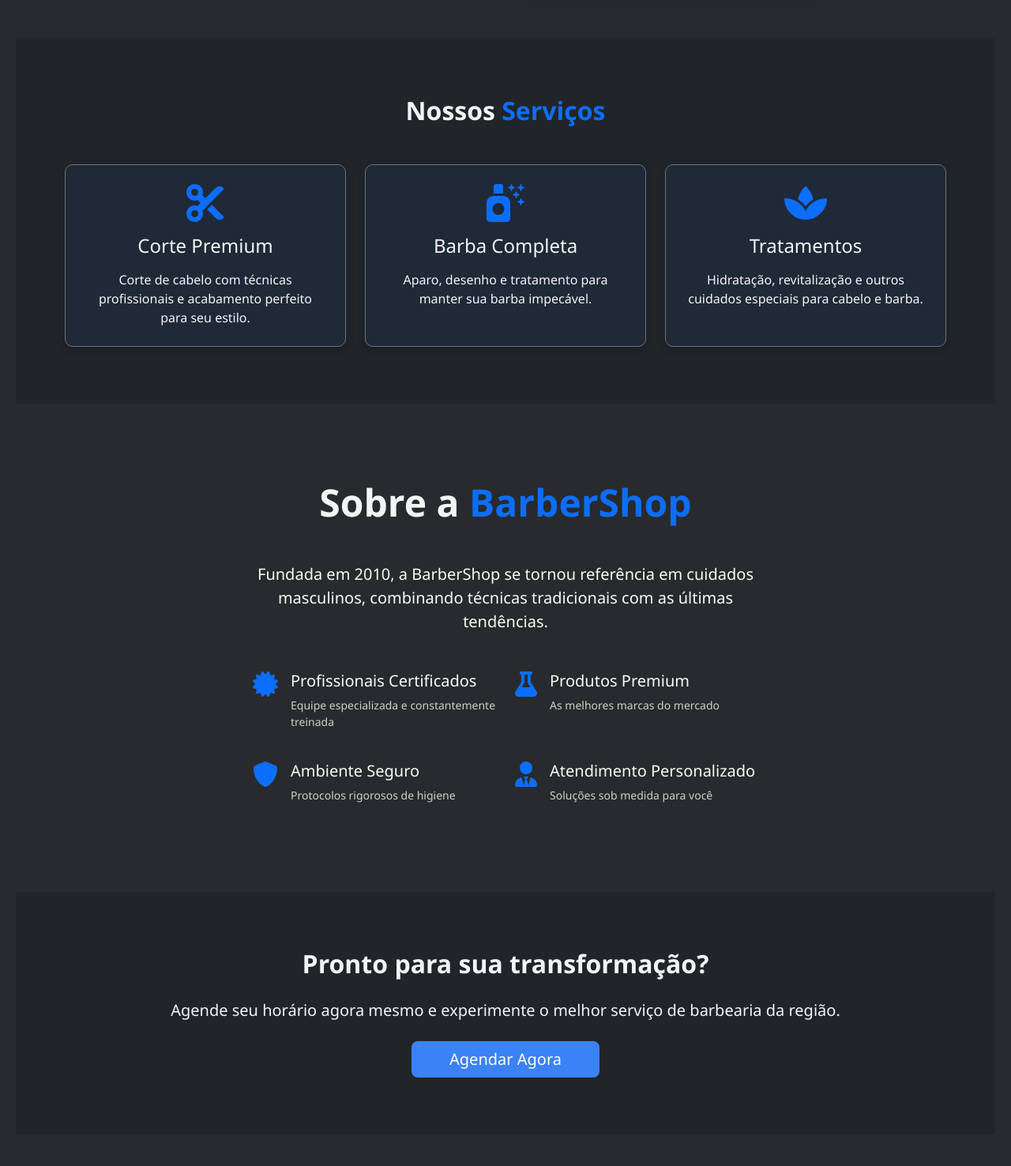
After one commit to ViniciusTeixeira-Dev/CS50-BarberShop, a Flask app: template BarberShop/templates/index.html in a window 1280 px wide. The commit adds this page. Shown: the part 565-2041 px from the top of the page at 79% size. Run offline with Flask 3, Linux system fonts and the light colour scheme; the template is opened without the code that fills it, so the values that code supplies are empty.

Commit message:
feat: index.html

```diff
--- a/BarberShop/app.py
+++ b/BarberShop/app.py
@@ -18,7 +18,7 @@ app.teardown_appcontext(close_db)
 
 @app.route("/")
 def index():
-    return render_template("layout.html")
+    return render_template("index.html")
 
 
 
--- /dev/null
+++ b/BarberShop/templates/index.html
@@ -0,0 +1,165 @@
+{% extends "layout.html" %}
+
+{% block title %}Início | BarberShop{% endblock %}
+
+{% block main %}
+<!-- Hero Section -->
+<section class="hero-section py-5">
+  <div class="container py-5">
+    <div class="row align-items-center">
+      <div class="col-lg-6 mb-4 mb-lg-0">
+        <h1 class="display-4 fw-bold mb-3">Estilo que <span class="text-primary">fala por você</span></h1>
+        <p class="lead mb-4">Na BarberShop, transformamos cortes de cabelo e barba em obras de arte. Agende seu horário e descubra a diferença de um atendimento profissional.</p>
+        <div class="d-flex gap-3">
+          <a href="/agendamento" class="btn btn-primary btn-lg px-4">Agendar Horário</a>
+          {% if not session.user_id %}
+          <a href="/register" class="btn btn-outline-light btn-lg px-4">Criar Conta</a>
+          {% endif %}
+        </div>
+      </div>
+      <div class="col-lg-6">
+        <img src="https://images.unsplash.com/photo-1585747860715-2ba37e788b70?ixlib=rb-1.2.1&auto=format&fit=crop&w=600&q=80"
+             alt="Barbeiro profissional trabalhando"
+             class="img-fluid rounded-3 shadow-lg border border-secondary">
+      </div>
+    </div>
+  </div>
+</section>
+
+<!-- Serviços -->
+<section class="services-section py-5 bg-dark">
+  <div class="container py-4">
+    <h2 class="text-center mb-5 fw-bold">Nossos <span class="text-primary">Serviços</span></h2>
+
+    <div class="row g-4">
+      <div class="col-md-4">
+        <div class="card h-100 border-secondary bg-gray-800">
+          <div class="card-body text-center p-4">
+            <div class="mb-3">
+              <i class="fas fa-cut fa-3x text-primary"></i>
+            </div>
+            <h3 class="h4 mb-3">Corte Premium</h3>
+            <p class="mb-0">Corte de cabelo com técnicas profissionais e acabamento perfeito para seu estilo.</p>
+          </div>
+        </div>
+      </div>
+
+      <div class="col-md-4">
+        <div class="card h-100 border-secondary bg-gray-800">
+          <div class="card-body text-center p-4">
+            <div class="mb-3">
+              <i class="fas fa-air-freshener fa-3x text-primary"></i>
+            </div>
+            <h3 class="h4 mb-3">Barba Completa</h3>
+            <p class="mb-0">Aparo, desenho e tratamento para manter sua barba impecável.</p>
+          </div>
+        </div>
+      </div>
+
+      <div class="col-md-4">
+        <div class="card h-100 border-secondary bg-gray-800">
+          <div class="card-body text-center p-4">
+            <div class="mb-3">
+              <i class="fas fa-spa fa-3x text-primary"></i>
+            </div>
+            <h3 class="h4 mb-3">Tratamentos</h3>
+            <p class="mb-0">Hidratação, revitalização e outros cuidados especiais para cabelo e barba.</p>
+          </div>
+        </div>
+      </div>
+    </div>
+  </div>
+</section>
+
+
+<!-- Sobre Nós  -->
+<section class="about-section py-5 bg-gray-800 rounded-3 my-4">
+  <div class="container py-4">
+    <div class="row">
+      <div class="col-lg-8 mx-auto">
+
+        <!-- Cabeçalho -->
+        <div class="text-center mb-5">
+          <h2 class="fw-bold display-5">
+            Sobre a <span class="text-primary">BarberShop</span>
+          </h2>
+        </div>
+
+        <!-- Conteúdo principal -->
+        <div class="px-lg-5">
+          <p class="lead text-center mb-5 text-light">
+            Fundada em 2010, a BarberShop se tornou referência em cuidados masculinos, combinando técnicas tradicionais com as últimas tendências.
+          </p>
+
+          <!-- Itens em grid -->
+          <div class="row g-4">
+            <div class="col-md-6">
+              <div class="d-flex">
+                <div class="me-3 text-primary">
+                  <i class="fas fa-certificate fa-2x"></i>
+                </div>
+                <div>
+                  <h4 class="h5 text-light">Profissionais Certificados</h4>
+                  <p class="small text-light" style="opacity: 0.8;">Equipe especializada e constantemente treinada</p>
+                </div>
+              </div>
+            </div>
+
+            <div class="col-md-6">
+              <div class="d-flex">
+                <div class="me-3 text-primary">
+                  <i class="fas fa-flask fa-2x"></i>
+                </div>
+                <div>
+                  <h4 class="h5 text-light">Produtos Premium</h4>
+                  <p class="small text-light" style="opacity: 0.8;">As melhores marcas do mercado</p>
+                </div>
+              </div>
+            </div>
+
+            <div class="col-md-6">
+              <div class="d-flex">
+                <div class="me-3 text-primary">
+                  <i class="fas fa-shield-alt fa-2x"></i>
+                </div>
+                <div>
+                  <h4 class="h5 text-light">Ambiente Seguro</h4>
+                  <p class="small text-light" style="opacity: 0.8;">Protocolos rigorosos de higiene</p>
+                </div>
+              </div>
+            </div>
+
+            <div class="col-md-6">
+              <div class="d-flex">
+                <div class="me-3 text-primary">
+                  <i class="fas fa-user-tie fa-2x"></i>
+                </div>
+                <div>
+                  <h4 class="h5 text-light">Atendimento Personalizado</h4>
+                  <p class="small text-light" style="opacity: 0.8;">Soluções sob medida para você</p>
+                </div>
+              </div>
+            </div>
+          </div>
+        </div>
+      </div>
+    </div>
+  </div>
+</section>
+
+
+      <!-- Espaço vazio para balancear -->
+      <div class="col-lg-4"></div>
+    </div>
+  </div>
+</section>
+
+<!-- CTA Final -->
+<section class="cta-section py-5 bg-dark">
+  <div class="container text-center py-4">
+    <h2 class="fw-bold mb-4">Pronto para sua transformação?</h2>
+    <p class="lead mb-4">Agende seu horário agora mesmo e experimente o melhor serviço de barbearia da região.</p>
+    <a href="/agendamento" class="btn btn-primary btn-lg px-5">Agendar Agora</a>
+  </div>
+</section>
+{% endblock %}
--- a/BarberShop/templates/layout.html
+++ b/BarberShop/templates/layout.html
@@ -5,6 +5,7 @@
     <link href="https://cdn.jsdelivr.net/npm/bootstrap@5.3.3/dist/css/bootstrap.min.css" rel="stylesheet">
     <!-- Bootstrap JS -->
     <script src="https://cdn.jsdelivr.net/npm/bootstrap@5.3.3/dist/js/bootstrap.bundle.min.js"></script>
+    <link href="https://cdnjs.cloudflare.com/ajax/libs/font-awesome/6.0.0/css/all.min.css" rel="stylesheet">
     <link href="/static/styles.css" rel="stylesheet">
     <title>{% block title %}BarberShop{% endblock %}</title>
 </head>
@@ -12,7 +13,7 @@
     <!-- Navbar fixa no topo -->
     <nav class="navbar navbar-expand-lg bg-dark fixed-top">
         <div class="container-fluid">
-            <a class="navbar-brand text-light fw-bold">BarberShop</a>
+            <a class="navbar-brand text-light fw-bold" href="/">BarberShop</a>
             <button class="navbar-toggler" type="button" data-bs-toggle="collapse" data-bs-target="#navbarNav">
                 <span class="navbar-toggler-icon"></span>
             </button>
```
Also changed, not shown: BarberShop/BarberShop.db.
